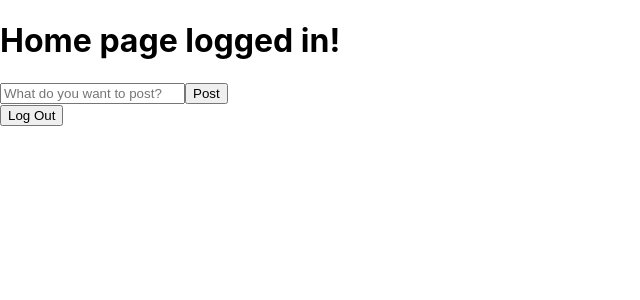
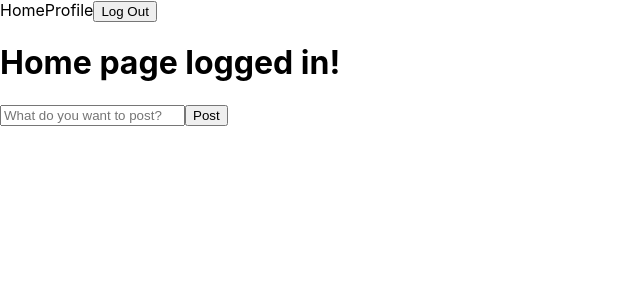
Before and after one commit to Nicolas7Chaves/moody, a React (Create React App) app in the folder frontend/: page /home in a window 1280 px wide. Shown: the top 300 px of the page, without its empty margins (0-640 px from the left). Built offline with nearby package versions, Linux system fonts and the light colour scheme; no server answers.

Commit message:
add new files as template for display user's posts

```diff
--- a/frontend/src/App.js
+++ b/frontend/src/App.js
@@ -1,10 +1,11 @@
-import { BrowserRouter as Router, Routes, Route, useNavigate } from 'react-router-dom';
+import { BrowserRouter as Router, Routes, Route } from 'react-router-dom';
 import { getAuth, onAuthStateChanged } from "firebase/auth";
 import { useEffect } from 'react';
 import './App.scss';
 import LogIn from './components/LogIn';
 import CreateAccount from './components/CreateAccount';
-import Home from './components/Home';
+import HomePage from './pages/HomePage';
+import MyProfilePage from './pages/MyProfilePage';
 
 
 function App() {
@@ -31,8 +32,9 @@ function App() {
     <Router>
       <Routes>
         <Route path='/' element={<LogIn />} />
-        <Route path='/home' element={<Home />} />
+        <Route path='/home' element={<HomePage />} />
         <Route path='/create-account' element={<CreateAccount />} />
+        <Route path='/my-profile' element={<MyProfilePage /> } />
       </Routes>
     </Router>
   );
--- /dev/null
+++ b/frontend/src/components/Header.js
@@ -0,0 +1,23 @@
+import LogOut from './LogOut';
+import './styles.scss'
+import { useNavigate } from 'react-router-dom';
+function Header() {
+const navigate = useNavigate();
+
+const myProfile = () => {
+    navigate('/my-profile')
+}
+
+const home = () => {
+    navigate('/home')
+}
+    return (
+        <header>
+            <a onClick={home}>Home</a>
+            <a onClick={myProfile} >Profile</a>
+            <LogOut />
+        </header>
+    )
+}
+
+export default Header;
--- a/frontend/src/components/Home.js
+++ b/frontend/src/components/Home.js
@@ -4,6 +4,7 @@ import { auth } from '../firebase-config';
 import LogOut from './LogOut';
 import './styles.scss';
 import Post from './Post';
+import Header from './Header';
 
 function Home() {
     const [userName, setUserName] = useState('');
@@ -25,7 +26,6 @@ function Home() {
             <h1>Home page logged in!</h1>
             {userName && <p>Welcome, {userName}</p>}
             <Post />
-            <LogOut />
         </>
     );
 }
--- /dev/null
+++ b/frontend/src/components/MyPosts.js
@@ -0,0 +1,15 @@
+import './styles.scss';
+
+function MyPosts() {
+
+    return (
+        <div>
+            <h1>My Posts</h1>
+            <p>Post 1</p>
+            <p>Post 2</p>
+            <p>Post 3</p>
+        </div>
+    )
+}
+
+export default MyPosts;
--- /dev/null
+++ b/frontend/src/pages/HomePage.js
@@ -0,0 +1,13 @@
+import Header from "../components/Header";
+import Home from "../components/Home";
+
+function HomePage() {
+    return (
+        <>
+            <Header />
+            <Home />
+        </>
+    );
+}
+
+export default HomePage;
--- /dev/null
+++ b/frontend/src/pages/MyProfilePage.js
@@ -0,0 +1,13 @@
+import Header from "../components/Header";
+import MyPosts from "../components/MyPosts";
+
+function MyProfilePage() {
+    return (
+        <div>
+            <Header />
+            <MyPosts />
+        </div>
+    );
+}
+
+export default MyProfilePage;
```
Also changed, not shown: frontend/src/pages/NewUserPage.js (added).
